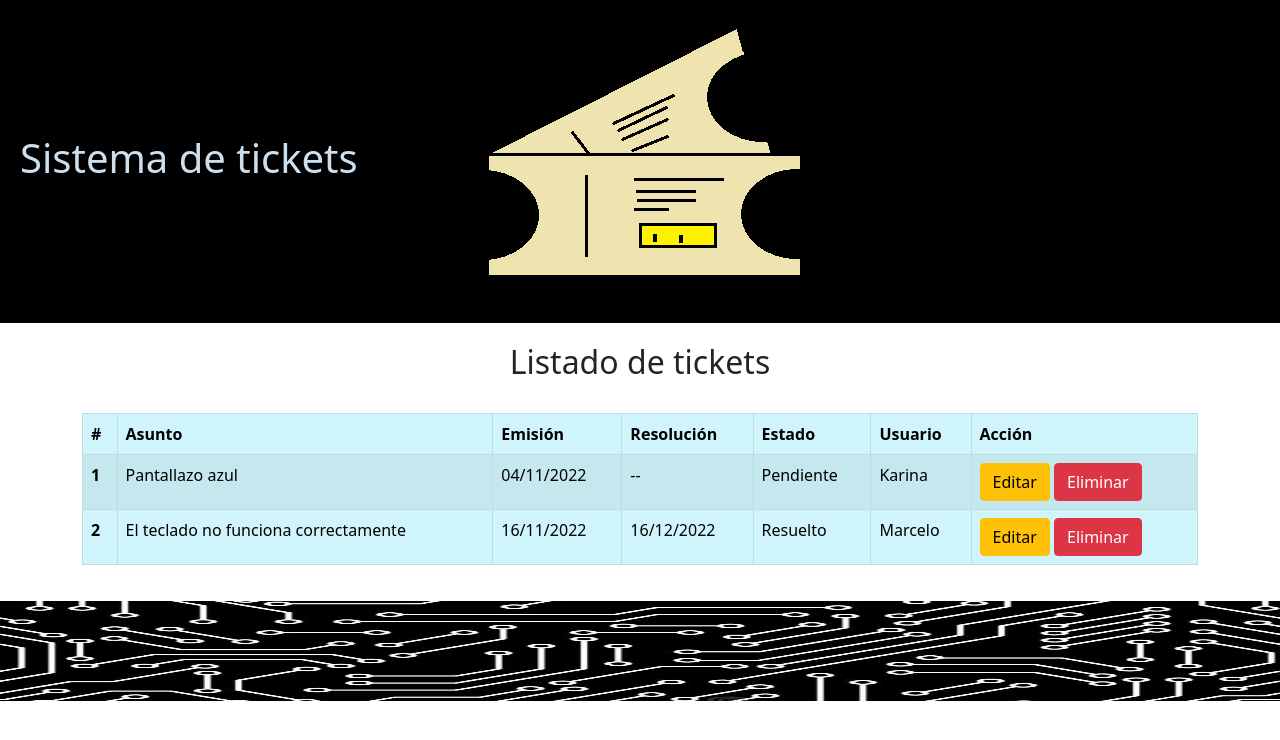
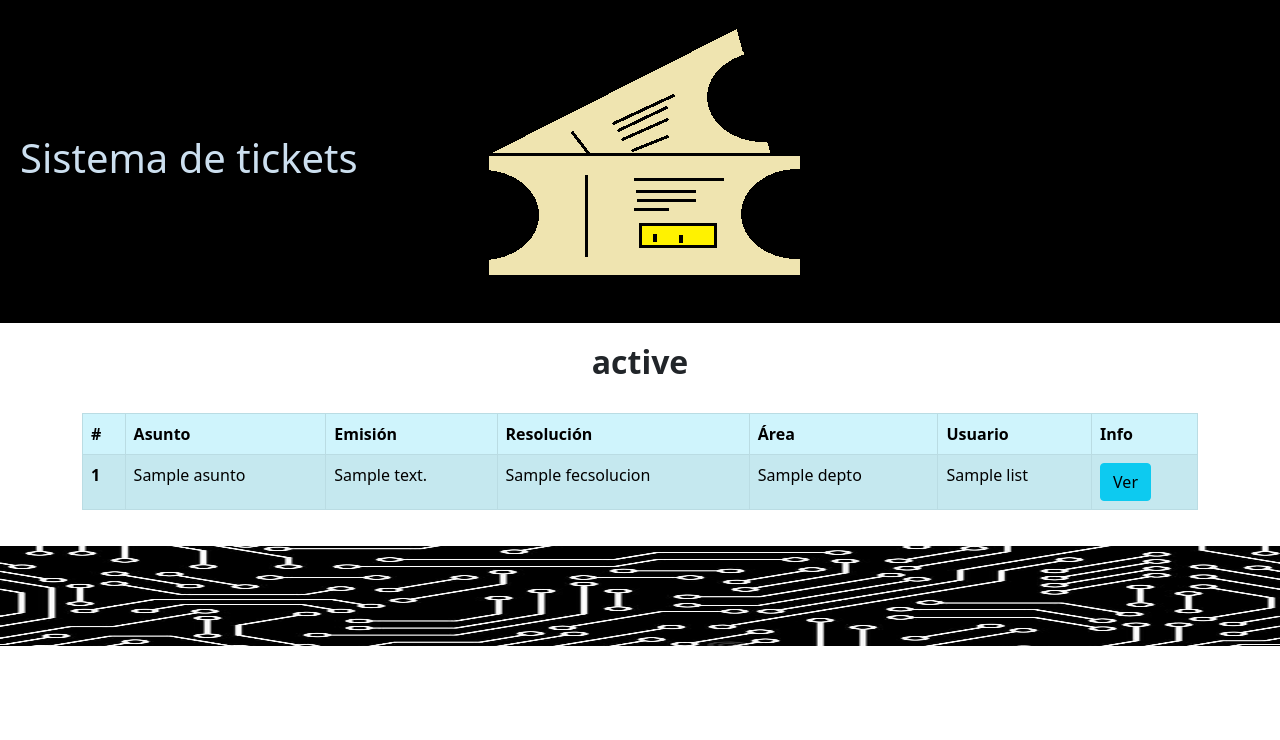
Before and after one commit to yulito/sistema_ticket, a PHP site: the page made by views/ticket/list.php in a window 1280 px wide. Shown: the top 740 px of the page. Run offline with PHP 8.4, Linux system fonts and the light colour scheme; the template is opened without the code that fills it: most values are stand-ins (such as "Sample title", 1, 10 or a date in 2020); some libraries are stand-ins or nearby versions.

Commit message:
avance en listar tickets y opcion ver

```diff
--- a/models/user.php
+++ b/models/user.php
@@ -101,7 +101,7 @@ class User{
     //-----------------------------------------------------------------------
 
     public function getAll($id=null){
-        $sql = "SELECT nombre,correo,depto,tipo FROM usuario INNER JOIN departamento USING(id_depto)
+        $sql = "SELECT id_usuario,nombre,correo,depto,tipo FROM usuario INNER JOIN departamento USING(id_depto)
                 INNER JOIN tipo_usuario USING(id_tipo)";
         if($id){
             $sql .= " WHERE id_usuario != '$id'";
--- a/statics/css/style.css
+++ b/statics/css/style.css
@@ -66,3 +66,19 @@ li{
 .green{
     color:green;
 }
+.Pendientes{
+    color:rgb(200, 0, 255);
+}
+.Procesando{
+    color:rgb(255, 68, 0);
+}
+.Resueltos{
+    color:rgb(3, 69, 3);
+}
+#anuncio{
+    color: rgb(73, 4, 138);
+    text-shadow:2px 2px 2px 2px #000;
+}
+.bloque{
+    display: block;
+}
--- a/views/layout/header.php
+++ b/views/layout/header.php
@@ -35,13 +35,13 @@
                         <a class="nav-link " aria-current="page" href="<?=base_url ?>">Agregar</a>
                     </li>
                     <li class="nav-item">
-                        <a class="nav-link" href="#">Pendientes</a>
+                        <a class="nav-link" href="<?=base_url?>ticket/standby">Pendientes</a>
                     </li>
                     <li class="nav-item">
-                        <a class="nav-link" href="#">En proceso</a>
+                        <a class="nav-link" href="<?=base_url?>ticket/inprocess">En proceso</a>
                     </li>
                     <li class="nav-item">
-                        <a class="nav-link" href="#">Resueltos</a>
+                        <a class="nav-link" href="<?=base_url?>ticket/resolved">Resueltos</a>
                     </li>
 
                     <?php if(isset($_SESSION['user']['admin'])) : ?>
--- a/views/ticket/list.php
+++ b/views/ticket/list.php
@@ -1,7 +1,8 @@
  <!----------------------------------------------------------------------------------->
  <div class="sub">
-    <h2>Listado de tickets</h2>
+    <h2><strong class="<?=$nomEstado?>"><?=$nomEstado?></strong></h2>
 </div>
+
 <table class="table table-bordered table-info table-striped">
     <thead>
         <tr>
@@ -9,38 +10,36 @@
             <th scope="col">Asunto</th>
             <th scope="col">Emisión</th>
             <th scope="col">Resolución</th>
-            <th scope="col">Estado</th>
-
+            <th scope="col">Área</th>
             <th scope="col">Usuario</th>
             <!-- Para botones -->
+            <th scope="col">Info</th>
+            <?php if(isset($_SESSION['user']['admin'])):?>
             <th scope="col">Acción</th>
+            <?php endif; ?>
         </tr>
     </thead>
     <tbody>
+        <?php $count = 1; ?>
+        <?php while($ticket = $list->fetch_object()): ?>
         <tr>
-            <th scope="row">1</th>
-            <td>Pantallazo azul</td>
-            <td>04/11/2022</td>
-            <td>--</td>
-            <td class="estado">Pendiente</td>
-            <td>Karina</td>
+            <th scope="row"><?=$count?></th>
+            <td><?=$ticket->asunto ?></td>
+            <td><?=$ticket->fecemision ?></td>
+            <td><?=isset($ticket->fecsolucion) ? $ticket->fecsolucion : "--"?></td>
+            <td><?=$ticket->depto ?></td>
+            <td><?=$ticket->nombre ?></td>
             <td>
-                <button type="button" class="btn btn-warning">Editar</button>
-                <button type="button" class="btn btn-danger">Eliminar</button>
+                <a class="btn btn-info" href="<?=base_url?>ticket/watch&id=<?=$ticket->id_ticket?>" role="button">Ver</a>
             </td>
+                <?php if(isset($_SESSION['user']['admin'])):?>
+                <td>
+                <a class="btn btn-warning" href="#" role="button">Editar</a>
+                <a class="btn btn-danger" href="#" role="button">Eliminar</a>
+                </td>
+                <?php endif; ?>
         </tr>
-        <tr>
-        <th scope="row">2</th>
-            <td>El teclado no funciona correctamente</td>
-            <td>16/11/2022</td>
-            <td>16/12/2022</td>
-            <td class="estado">Resuelto</td>
-            <td>Marcelo</td>
-            <td>
-                <button type="button" class="btn btn-warning">Editar</button>
-                <button type="button" class="btn btn-danger">Eliminar</button>
-            </td>
-        </tr>
-
+        <?php $count++ ; ?>
+        <?php endwhile; ?>
     </tbody>
     </table>
--- a/views/users/add.php
+++ b/views/users/add.php
@@ -87,8 +87,8 @@
             <td><?=$listUser->depto ?></td>
             <td><?=$listUser->tipo ?></td>
             <td>
-                <button type="button" class="btn btn-warning">Editar</button>
-                <button type="button" class="btn btn-danger">Eliminar</button>
+                <a class="btn btn-warning" href="#" role="button">Editar</a>
+                <a class="btn btn-danger" href="#" role="button">Eliminar</a>
             </td>
         </tr>
         <?php $count++;?>
```
Also changed, not shown: controllers/ticketController.php (+43 -0 lines), models/ticket.php (+34 -0 lines), views/ticket/ticket.php (added, +23 -0 lines).
